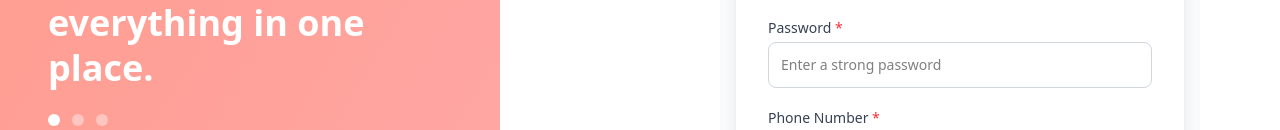
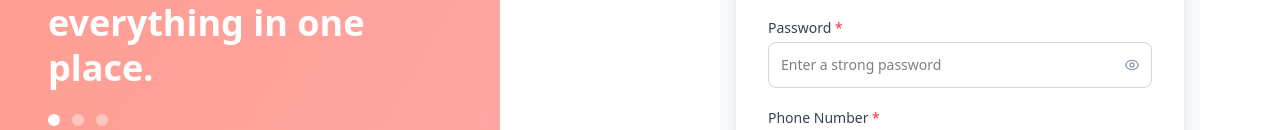
Before and after one commit to Yasir349913/zezt-restaurant-portal, a React (Vite) app: page /login in a window 1280 px wide. Both pictures are taken after typing "name@example.com", "Sample123" into the empty fields and a click on the button "Create an Account". Shown: the part 414-544 px from the top of the page. Built offline with nearby package versions, Linux system fonts and the light colour scheme.

Commit message:
account page redirect to login

```diff
--- a/src/assets/Pages/Account.jsx
+++ b/src/assets/Pages/Account.jsx
@@ -18,11 +18,12 @@
   phoneNumber: "",
 };
 
-export default function Account() {
+export default function Account({ setShowAccount }) {
   const [form, setForm] = useState(initial);
   const [loading, setLoading] = useState(false);
   const [message, setMessage] = useState({ type: null, text: null });
   const [fieldErrors, setFieldErrors] = useState({});
+  const [showPassword, setShowPassword] = useState(false);
 
   const onChange = useCallback((e) => {
     const { name, value } = e.target;
@@ -134,6 +135,13 @@
           text: `Account created successfully for ${user?.firstName || "you"}!`,
         });
         setForm(initial);
+
+        // Redirect to login page after 1.5 seconds
+        setTimeout(() => {
+          if (setShowAccount) {
+            setShowAccount(false);
+          }
+        }, 1500);
       } catch (e) {
         const err = normalizeError(e);
         if (err.fields) setFieldErrors(err.fields);
@@ -142,7 +150,7 @@
         setLoading(false);
       }
     },
-    [form, validateForm, normalizeError]
+    [form, validateForm, normalizeError, setShowAccount]
   );
 
   const Message = useMemo(
@@ -179,6 +187,9 @@
           onKeyDown,
           errorMessage,
           required = true,
+          showPasswordToggle = false,
+          showPassword = false,
+          onTogglePassword,
           ...props
         }) => (
           <div className="w-full">
@@ -188,10 +199,11 @@
             >
               {label} {required && <span className="text-red-500">*</span>}
             </label>
+            <div className="relative">
               <input
                 id={name}
                 name={name}
-              type={type}
+                type={showPasswordToggle && showPassword ? "text" : type}
                 value={value ?? ""}
                 onChange={onChange}
                 onKeyDown={onKeyDown}
@@ -202,10 +214,54 @@
                       ? "border-red-300 focus:ring-red-200 focus:border-red-500"
                       : "border-gray-300 focus:ring-blue-200 focus:border-blue-500"
                   }
-                transition duration-200`}
+                  transition duration-200 ${showPasswordToggle ? "pr-10" : ""}`}
                 required={required}
                 {...props}
               />
+              {showPasswordToggle && (
+                <button
+                  type="button"
+                  onClick={onTogglePassword}
+                  className="absolute right-3 top-1/2 -translate-y-1/2 text-gray-400 hover:text-gray-600"
+                  aria-label={showPassword ? "Hide password" : "Show password"}
+                >
+                  {showPassword ? (
+                    <svg
+                      className="w-4 h-4"
+                      fill="none"
+                      stroke="currentColor"
+                      strokeWidth="2"
+                      viewBox="0 0 24 24"
+                    >
+                      <path
+                        strokeLinecap="round"
+                        strokeLinejoin="round"
+                        d="M13.875 18.825A10.05 10.05 0 0112 19c-4.478 0-8.268-2.943-9.543-7a9.97 9.97 0 011.563-3.029m5.858.908a3 3 0 114.243 4.243M9.878 9.878l4.242 4.242M9.878 9.878L3 3m6.878 6.878L21 21"
+                      />
+                    </svg>
+                  ) : (
+                    <svg
+                      className="w-4 h-4"
+                      fill="none"
+                      stroke="currentColor"
+                      strokeWidth="2"
+                      viewBox="0 0 24 24"
+                    >
+                      <path
+                        strokeLinecap="round"
+                        strokeLinejoin="round"
+                        d="M15 12a3 3 0 11-6 0 3 3 0 016 0z"
+                      />
+                      <path
+                        strokeLinecap="round"
+                        strokeLinejoin="round"
+                        d="M2.458 12C3.732 7.943 7.523 5 12 5c4.478 0 8.268 2.943 9.542 7-1.274 4.057-5.064 7-9.542 7-4.477 0-8.268-2.943-9.542-7z"
+                      />
+                    </svg>
+                  )}
+                </button>
+              )}
+            </div>
             {errorMessage && (
               <p className="mt-1 text-xs text-red-600">{errorMessage}</p>
             )}
@@ -272,6 +328,9 @@
             onChange={onChange}
             onKeyDown={onKeyDown}
             errorMessage={fieldErrors.password}
+            showPasswordToggle={true}
+            showPassword={showPassword}
+            onTogglePassword={() => setShowPassword(!showPassword)}
           />
 
           <InputField
@@ -296,12 +355,13 @@
 
         <p className="text-center text-sm text-gray-600 mt-6">
           Already have an account?{" "}
-          <a
-            href="/login"
+          <button
+            type="button"
+            onClick={() => setShowAccount && setShowAccount(false)}
             className="text-red-500 font-medium hover:text-red-600"
           >
             Sign in here
-          </a>
+          </button>
         </p>
       </div>
     </div>
```
Lines whose indentation alone changed are shown as unchanged.
